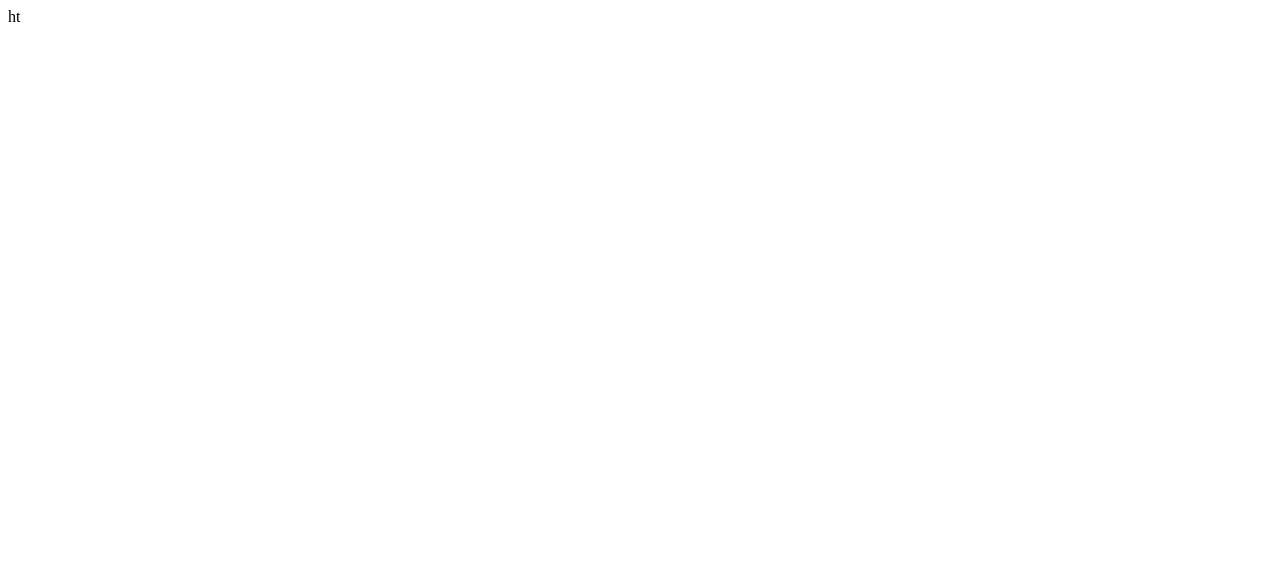
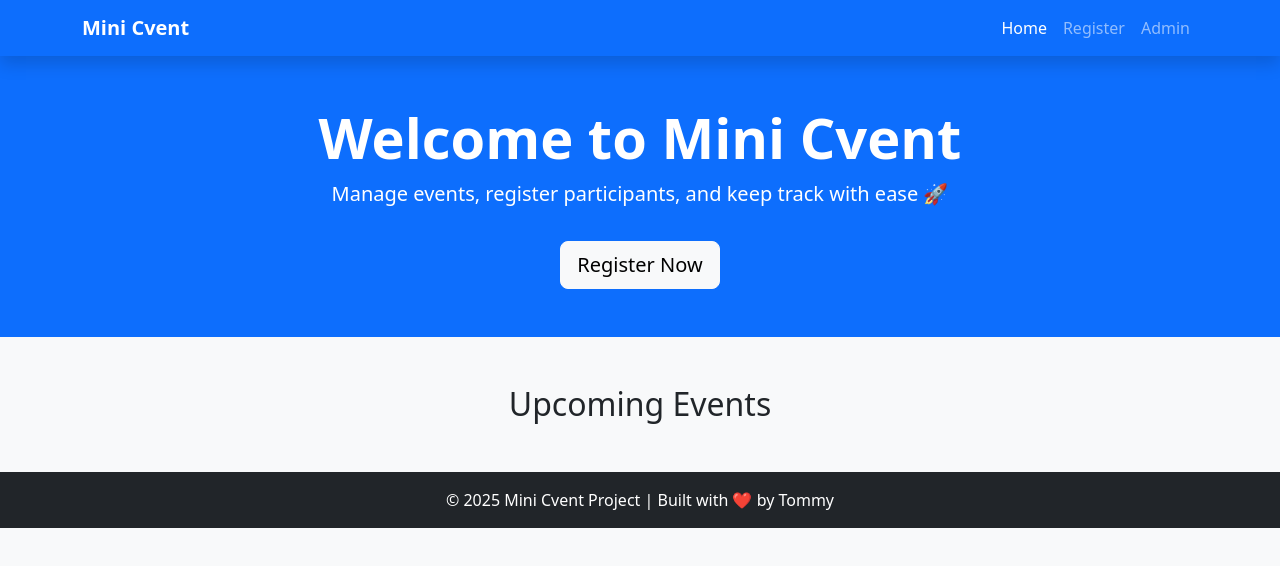
Before and after one commit to praise123-tommy/Mini-cvent-project, a plain HTML site: page Index.html in a window 1280 px wide. Drawn offline with nearby package versions, Linux system fonts and the light colour scheme.

Commit message:
Update Index.html

```diff
--- a/Index.html
+++ b/Index.html
@@ -1 +1,50 @@
-ht
+<!DOCTYPE html>
+<html lang="en">
+<head>
+  <meta charset="UTF-8">
+  <title>Mini Cvent - Home</title>
+  <link href="https://cdn.jsdelivr.net/npm/bootstrap@5.3.2/dist/css/bootstrap.min.css" rel="stylesheet">
+</head>
+<body class="bg-light">
+
+  <!-- Navbar -->
+  <nav class="navbar navbar-expand-lg navbar-dark bg-primary shadow">
+    <div class="container">
+      <a class="navbar-brand fw-bold" href="index.html">Mini Cvent</a>
+      <button class="navbar-toggler" type="button" data-bs-toggle="collapse" data-bs-target="#navbarNav">
+        <span class="navbar-toggler-icon"></span>
+      </button>
+      <div class="collapse navbar-collapse" id="navbarNav">
+        <ul class="navbar-nav ms-auto">
+          <li class="nav-item"><a class="nav-link active" href="index.html">Home</a></li>
+          <li class="nav-item"><a class="nav-link" href="register.html">Register</a></li>
+          <li class="nav-item"><a class="nav-link" href="admin.html">Admin</a></li>
+        </ul>
+      </div>
+    </div>
+  </nav>
+
+  <!-- Hero Section -->
+  <header class="bg-primary text-white text-center py-5">
+    <div class="container">
+      <h1 class="display-4 fw-bold">Welcome to Mini Cvent</h1>
+      <p class="lead">Manage events, register participants, and keep track with ease 🚀</p>
+      <a href="register.html" class="btn btn-light btn-lg mt-3">Register Now</a>
+    </div>
+  </header>
+
+  <!-- Events Section -->
+  <main class="container my-5">
+    <h2 class="mb-4 text-center">Upcoming Events</h2>
+    <div id="event-list" class="row g-4"></div>
+  </main>
+
+  <!-- Footer -->
+  <footer class="bg-dark text-white text-center py-3 mt-5">
+    <p class="mb-0">&copy; 2025 Mini Cvent Project | Built with ❤️ by Tommy</p>
+  </footer>
+
+  <script src="js/app.js"></script>
+  <script src="https://cdn.jsdelivr.net/npm/bootstrap@5.3.2/dist/js/bootstrap.bundle.min.js"></script>
+</body>
+</html>
```
